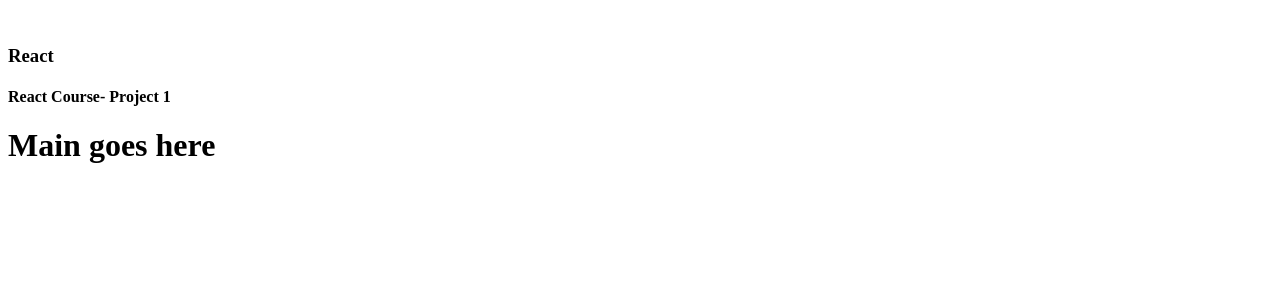
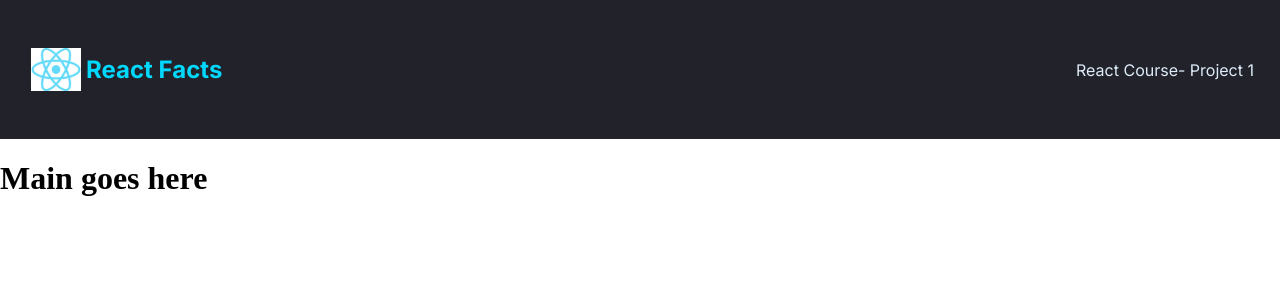
Before and after one commit to LurieK/Scrimba-React-Project, a React (Create React App) app: page / in a window 1280 px wide. Shown: the top 300 px of the page. Built offline with nearby package versions, Linux system fonts and the light colour scheme.

Commit message:
adjust style-margin, color, and size of font

```diff
--- a/src/Navbar.js
+++ b/src/Navbar.js
@@ -1,13 +1,14 @@
 
+import logo from "./React-icon-small.jpg";
 
 function Navbar (){
     return(
-        <nav className="navbar">
+        <nav className="navbar" >
             <div className="logo">
-                <img className="nav-img"/>
-                <h3 className="nav-heading">React</h3>
+                <img className="logo-img" alt="logo" src={logo}/>
+                <h3 className="logo-heading">React Facts</h3>
             </div>
-            <h4 className="nav-subheading">React Course- Project 1</h4>
+            <h4 className="subheading">React Course- Project 1</h4>
         </nav>
     )
 }
--- a/src/styles.css
+++ b/src/styles.css
@@ -1,4 +1,50 @@
 .App {
-  font-family: sans-serif;
+  font-family: 'Inter', sans-serif;
   text-align: center;
 }
+
+body{
+  margin:0;
+}
+
+h4{
+  font-size: 1rem;
+  font-weight: 400;
+}
+
+h3{
+  font-size: 1.5rem;
+}
+
+.navbar{
+  display: flex;
+  flex-flow: row;
+  justify-content: space-between;
+  align-items: center;
+  font-family: "Inter";
+  background-color: #21222A;
+  padding: 31px 26px;
+
+}
+
+.logo {
+  display: flex;
+  flex-flow: row;
+  align-items: center;
+
+
+}
+
+.logo-img{
+  width: 50px;
+  margin: 5px;
+}
+
+.logo-heading{
+  color: #00D8FF;
+}
+
+.subheading{
+  color: #DEEBF8;
+
+}
```
